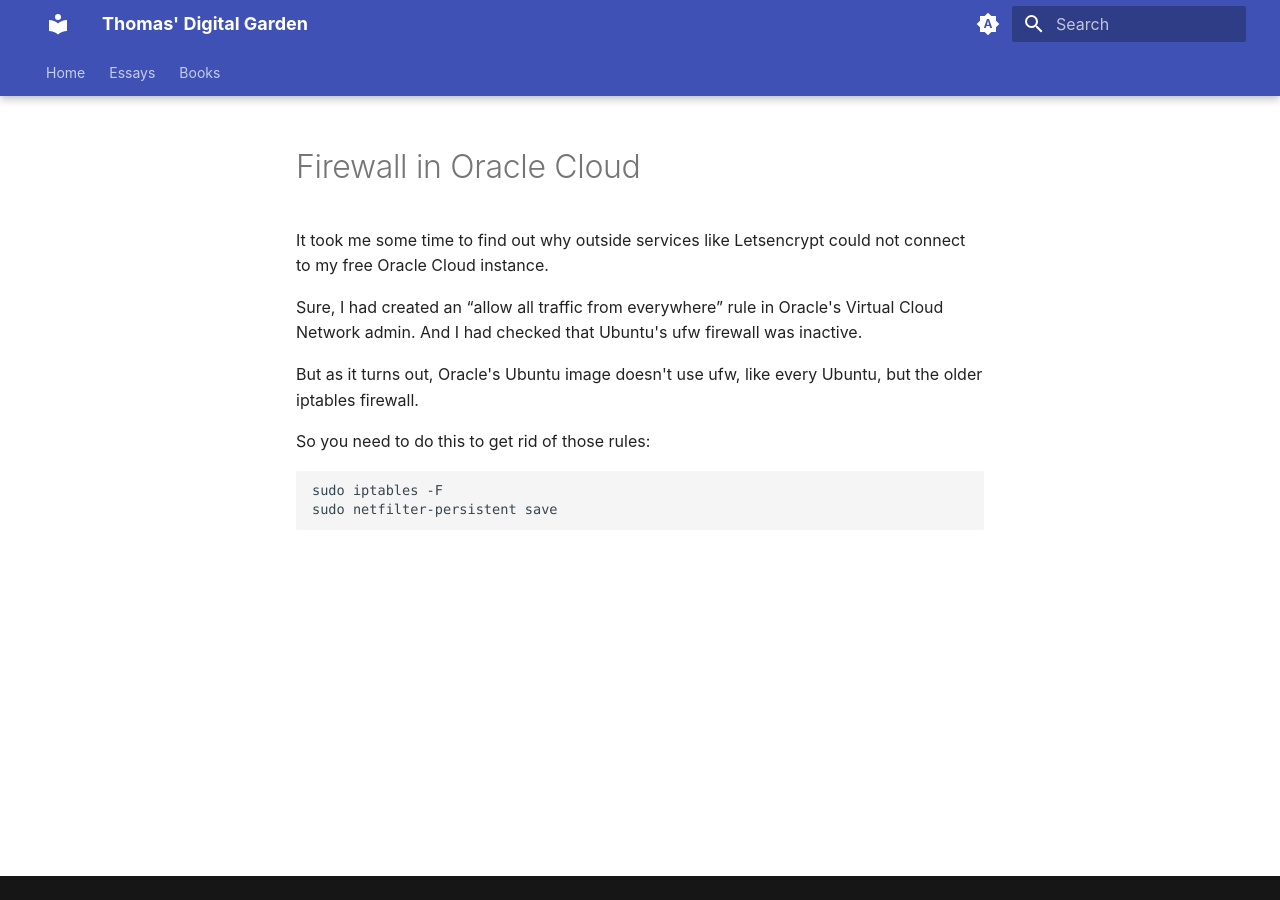
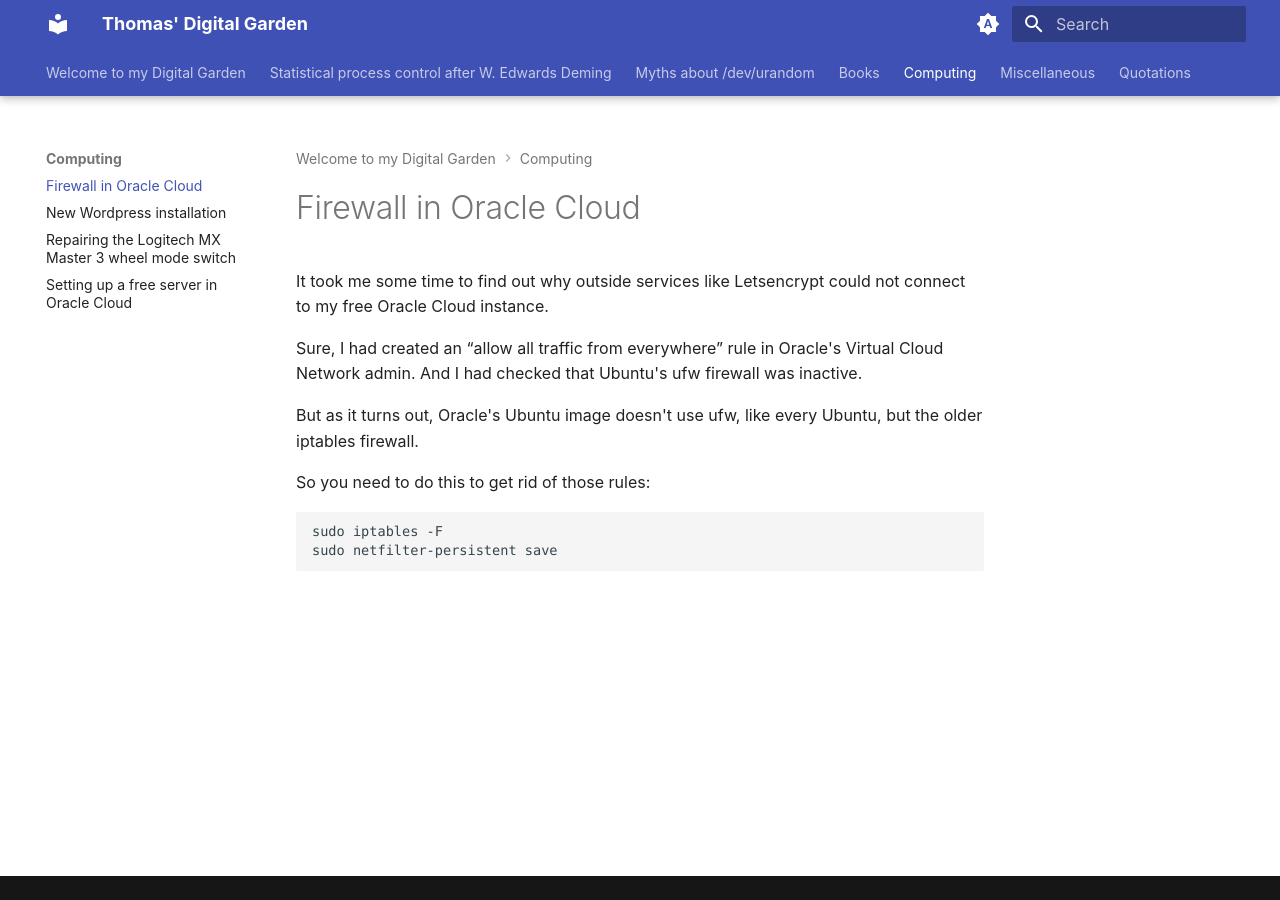
Before and after one commit to th/2uo.de, an MkDocs documentation site: the page built from docs/Computing/firewall-in-oracle-cloud.md, in a window 1280 px wide. Built offline with MkDocs 1.6.1 and Material for MkDocs 9.7.7, drawn with Linux system fonts in a browser that asks for light colours; part of the change alters nothing that is shown.

Commit message:
Restore navigation.

```diff
--- a/mkdocs.yml
+++ b/mkdocs.yml
@@ -3,13 +3,13 @@ site_description: My collection of things I've learned.
 site_author: Thomas Hühn
 site_url: https://www.2uo.de
 
-nav:
-    - Home: index.md
-    - Essays:
-        - Myths about /dev/urandom: myths-about-urandom.md
-        - Statistical Process Control after W. Edwards Deming: deming.md
-    - Books:
-        - Chaos: Books/chaos.md
+#nav:
+#    - Home: index.md
+#    - Essays:
+#        - Myths about /dev/urandom: myths-about-urandom.md
+#        - Statistical Process Control after W. Edwards Deming: deming.md
+#    - Books:
+#        - Chaos: Books/chaos.md
 
 
 theme:
```
